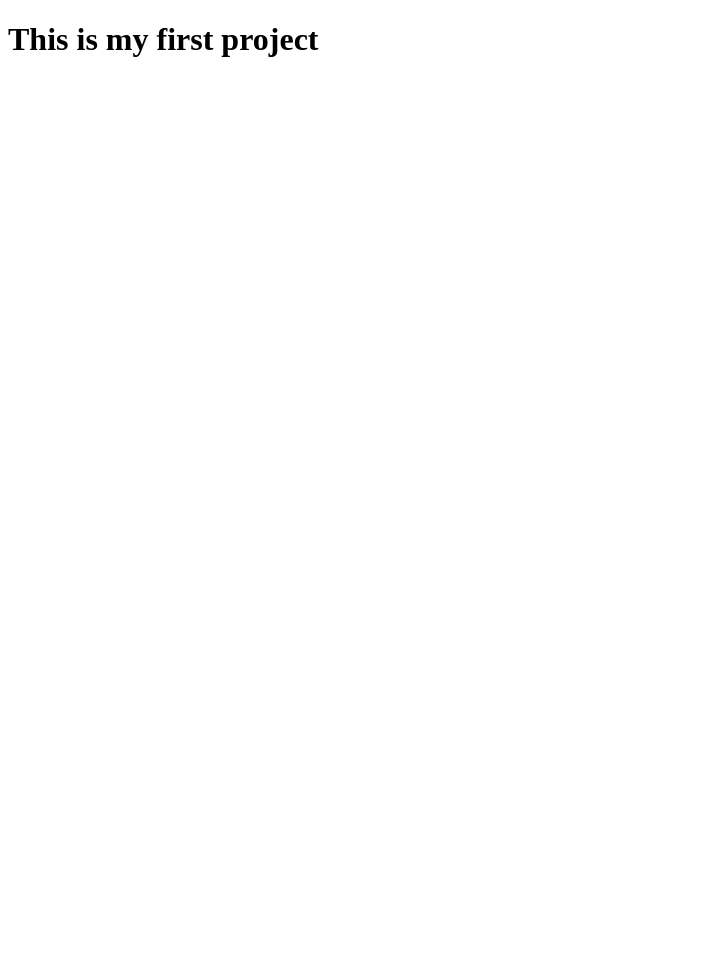
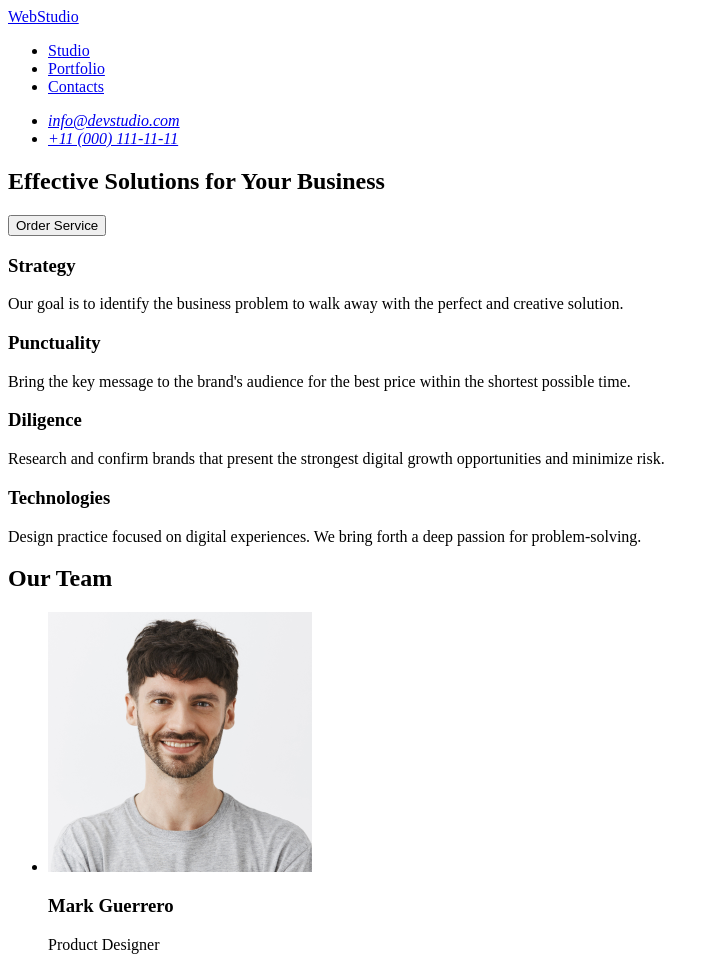
Before and after one commit to kateryna-karpenko20/goit-markup-hw-01, a plain HTML site: page index.html in a window 1280 px wide. Shown: the top 958 px of the page, without its empty margins (0-719 px from the left). Before the commit the page ends 800 px from the top, so only its background shows below. Drawn offline with Linux system fonts and the light colour scheme.

Commit message:
commit message

```diff
--- a/index.html
+++ b/index.html
@@ -6,6 +6,76 @@
     <title>Document</title>
 </head>
 <body>
-    <h1>This is my first project</h1>
+    <header>
+        <nav>
+            <a href="./index.html">WebStudio</a>
+            <section>
+            <ul>
+                <li><a href="#Studio">Studio</a></li>
+                <li><a href="#Portfolio">Portfolio</a></li>
+                <li><a href="#Contacts">Contacts</a></li>
+            </ul>
+            </section>
+        </nav>
+        <address>
+            <ul>
+                <li><a href="mailto:info@devstudio.com">info@devstudio.com</a></li>
+                <li><a href="tel:+110001111111">+11 (000) 111-11-11</a></li>
+            </ul>
+        </address>
+    </header>
+    <main>
+        <Section>
+            <h1>Effective Solutions for Your Business</h1>
+            <button type="button">Order Service</button>
+        </Section>
+        <Section>
+            <Section>
+                <h3>Strategy</h3>
+                <p>Our goal is to identify the business problem to walk away with the perfect and creative solution.</p>
+            </Section>
+            <Section>
+                <h3>Punctuality</h3>
+                <p>Bring the key message to the brand's audience for the best price within the shortest possible time.</p>
+            </Section>
+            <Section>
+                <h3>Diligence</h3>
+                <p>Research and confirm brands that present the strongest digital growth opportunities and minimize risk.</p>
+            </Section>
+            <Section>
+                <h3>Technologies</h3>
+                <p>Design practice focused on digital experiences. We bring forth a deep passion for problem-solving.</p>
+            </Section>
+        </Section>
+        <Section>
+            <h2>Our Team</h2>
+            <ul>
+                <li class="mark"><img src="/img/img.jpg" alt="Mark's photo" width="264" height"260">
+                <h3>Mark Guerrero</h3>
+                <p>Product Designer</p>
+                </li>
+                <li class=""><img src="/img/img-1.jpg" alt="Tom's photo" width="264" height"260">
+                <h3>Tom Ford</h3>
+                <p>Frontend Developer</p>
+                </li>
+                <li><img src="/img/img-2.jpg" alt="Camila's photo" width="264" height"260">
+                <h3>Camila Garcia</h3>
+                <p>Marketing</p>
+                </li>
+                <li><img src="/img/img-3.jpg" alt="Daniel's photo" width="264" height"260">
+                <h3>Daniel Wilson</h3>
+                <p>UI Designer</p>
+                </li>
+            </ul>
+        </Section>
+    </main>
+    <footer>
+        <a href="./index.html">WebStudio</a>
+        <p>
+            Increase the flow of customers and sales for your business with digital marketing &#38; growth solutions.
+        </p>
+    </footer>
+
+
 </body>
 </html>
```
Also changed, not shown: img/img-1.jpg (added), img/img-2.jpg (added), img/img-3.jpg (added), img/img.jpg (added).
